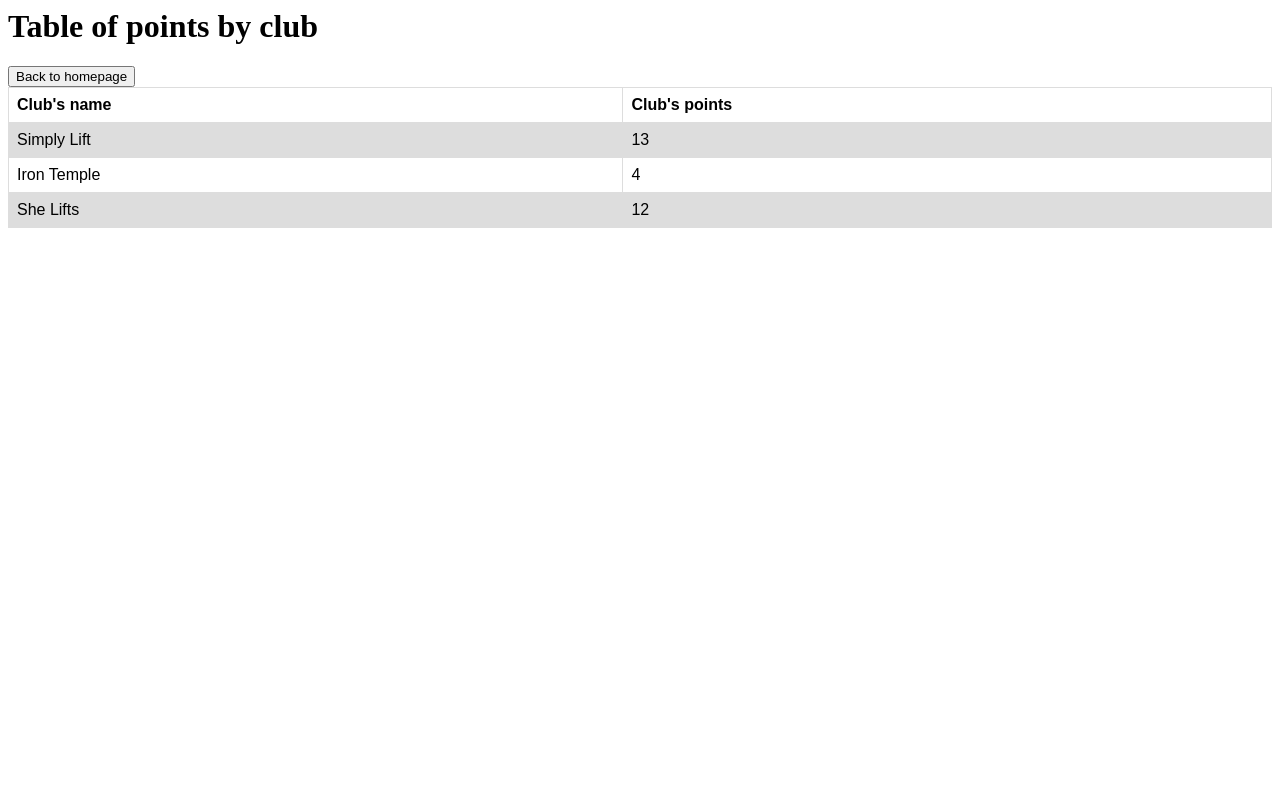
After one commit to Benoitrenou/Project_11-Improve_an_application_with_tests_and_Test_Driven_Design, a Flask app: page /points_display in a window 1280 px wide. The commit adds this page. Run offline with Flask 2, Linux system fonts and the light colour scheme.

Commit message:
Commit issue_6(2)
Create an own url for points display
Create a template for display
Refactoring test following

```diff
--- a/Python_Testing/server.py
+++ b/Python_Testing/server.py
@@ -70,6 +70,10 @@ def purchasePlaces():
 
 
 # TODO: Add route for points display
+@app.route('/points_display')
+def points_display():
+    return render_template('points_display.html', clubs=clubs, competitions=competitions)
+
 
 
 @app.route('/logout')
--- /dev/null
+++ b/Python_Testing/templates/points_display.html
@@ -0,0 +1,40 @@
+<html lang="en">
+<head>
+    <meta charset="UTF-8">
+    <meta name="viewport" content="width=device-width, initial-scale=1.0">
+    <style>
+        table {
+          font-family: arial, sans-serif;
+          border-collapse: collapse;
+          width: 100%;
+        }
+
+        td, th {
+          border: 1px solid #dddddd;
+          text-align: left;
+          padding: 8px;
+        }
+
+        tr:nth-child(even) {
+          background-color: #dddddd;
+        }
+    </style>
+    <title>GUDLFT Points display</title>
+</head>
+<body>
+    <h1> Table of points by club </h1>
+    <a href="{{url_for('index')}}"><button> Back to homepage </button></a>
+    <table>
+        <tr>
+            <th> Club's name </th>
+            <th> Club's points </th>
+        </tr>
+        {% for club in clubs %}
+            <tr>
+                <td> {{club['name']}} </td>
+                <td> {{club['points']}} </td>
+            </tr>
+        {% endfor %}
+    </table>
+</body>
+</html>
```
Also changed, not shown: Python_Testing/templates/index.html (+1 -8 lines), Python_Testing/tests/tests_unitaires/test_login.py (+0 -14 lines), Python_Testing/tests/tests_unitaires/test_points_display.py (added, +18 -0 lines).
